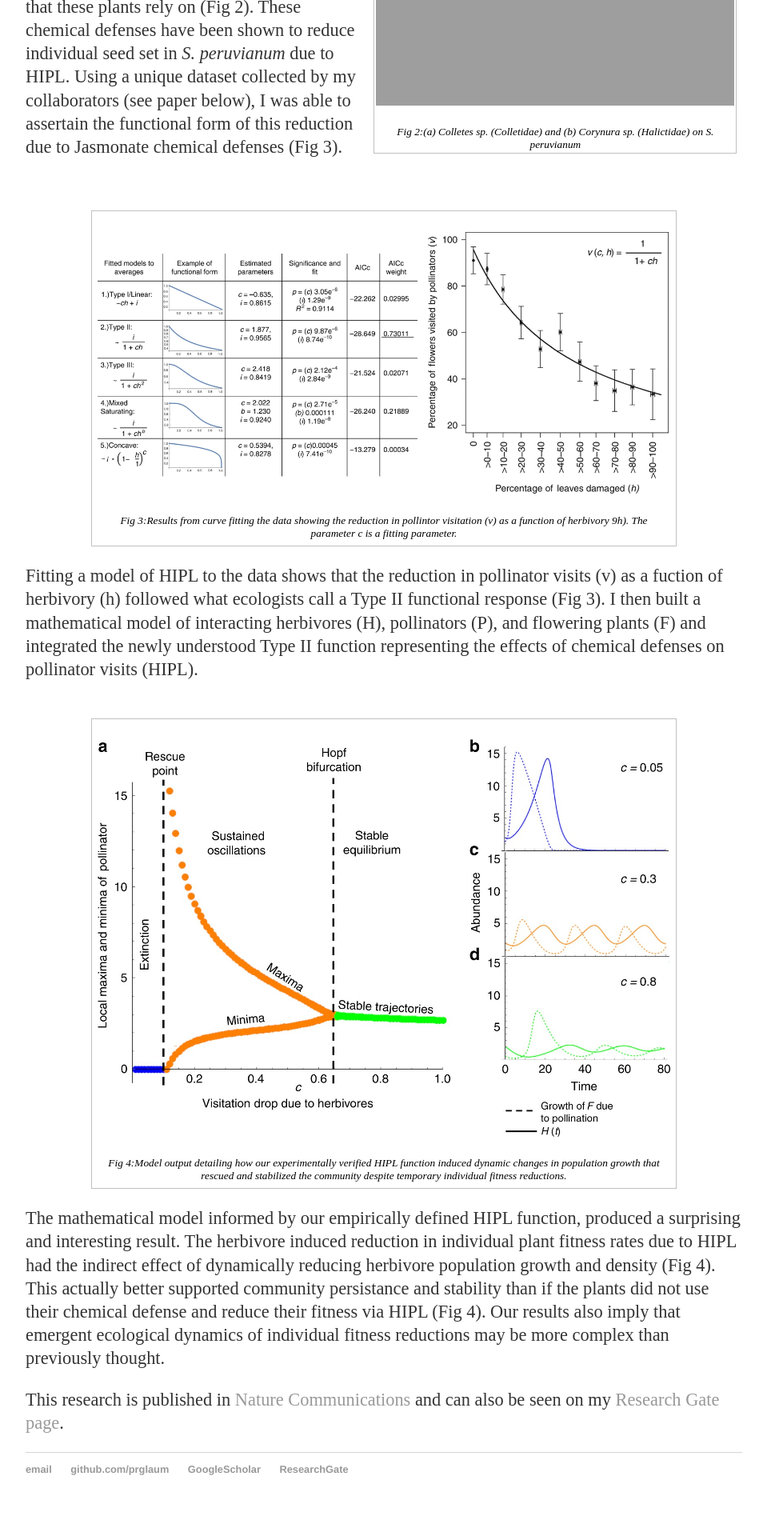
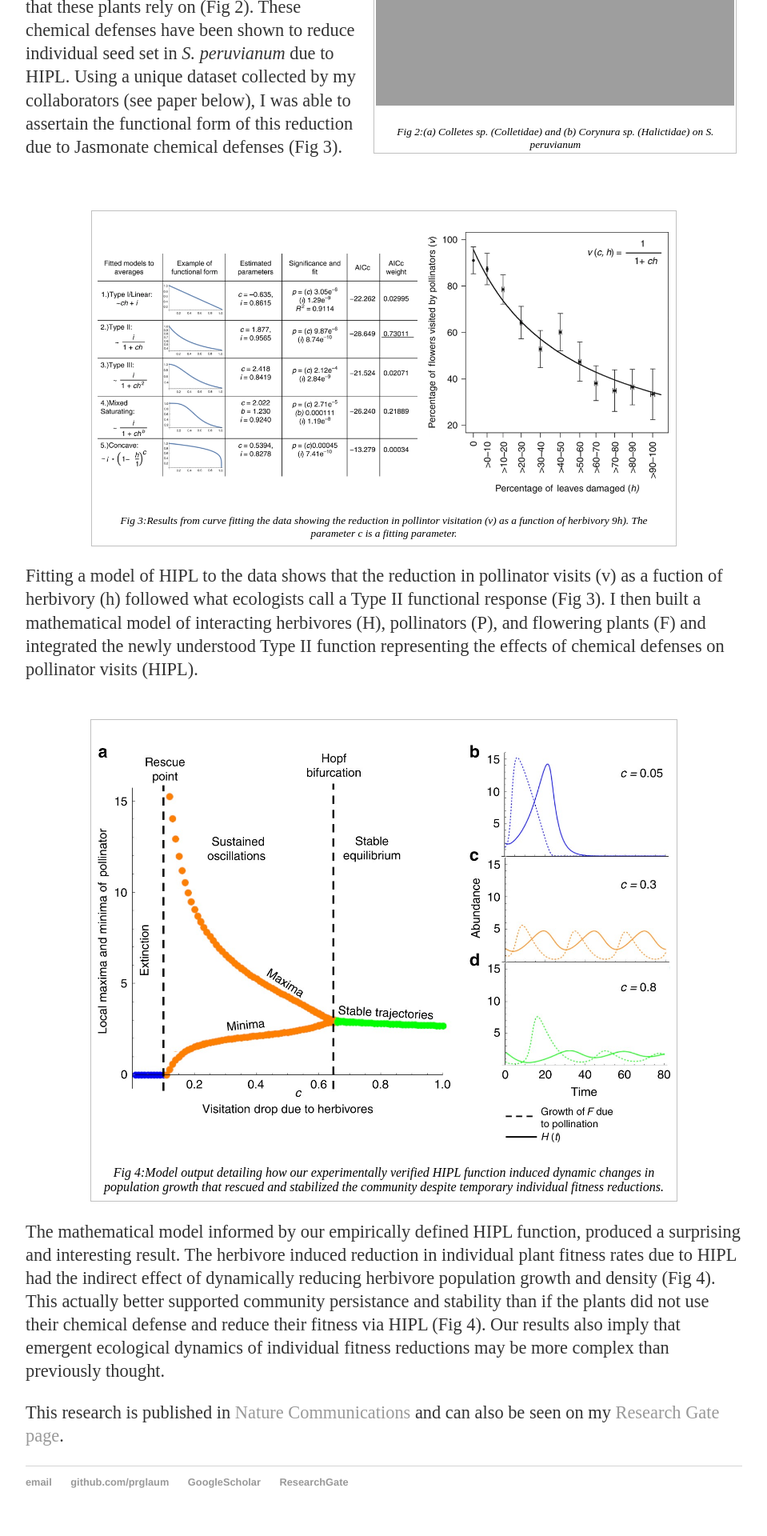
Before and after one commit to prglaum/prglaum.github.io, a Jekyll site: the page built from research/chemoeco/index.html, in a window 1280 px wide. Shown: the part 1198-3118 px from the top of the page at 80% size, without its empty margins (160-1119 px from the left). Built offline with Jekyll 4.4.1, drawn with Linux system fonts in a browser that asks for light colours.

Commit message:
Update index.html

```diff
--- a/research/chemoeco/index.html
+++ b/research/chemoeco/index.html
@@ -96,10 +96,10 @@
 </p>
 <br>
 
-<figure40 class="div80">
+<figure class="div80">
 	<p><img class=scaled src="{{site.url}}/docs/assets/images/HIPLresult.jpg" alt="modelResults">
 	<figcaption>Fig 4:Model output detailing how our experimentally verified HIPL function induced dynamic changes in population growth that rescued and stabilized the community despite temporary individual fitness reductions.</figcaption>
-</figure40>
+</figure>
 
 <p>The mathematical model informed by our empirically defined HIPL function, produced a surprising and interesting result. The herbivore induced reduction in individual plant fitness rates
 	due to HIPL had the indirect effect of dynamically reducing herbivore population growth and density (Fig 4). This actually better supported community persistance and stability than if
```
